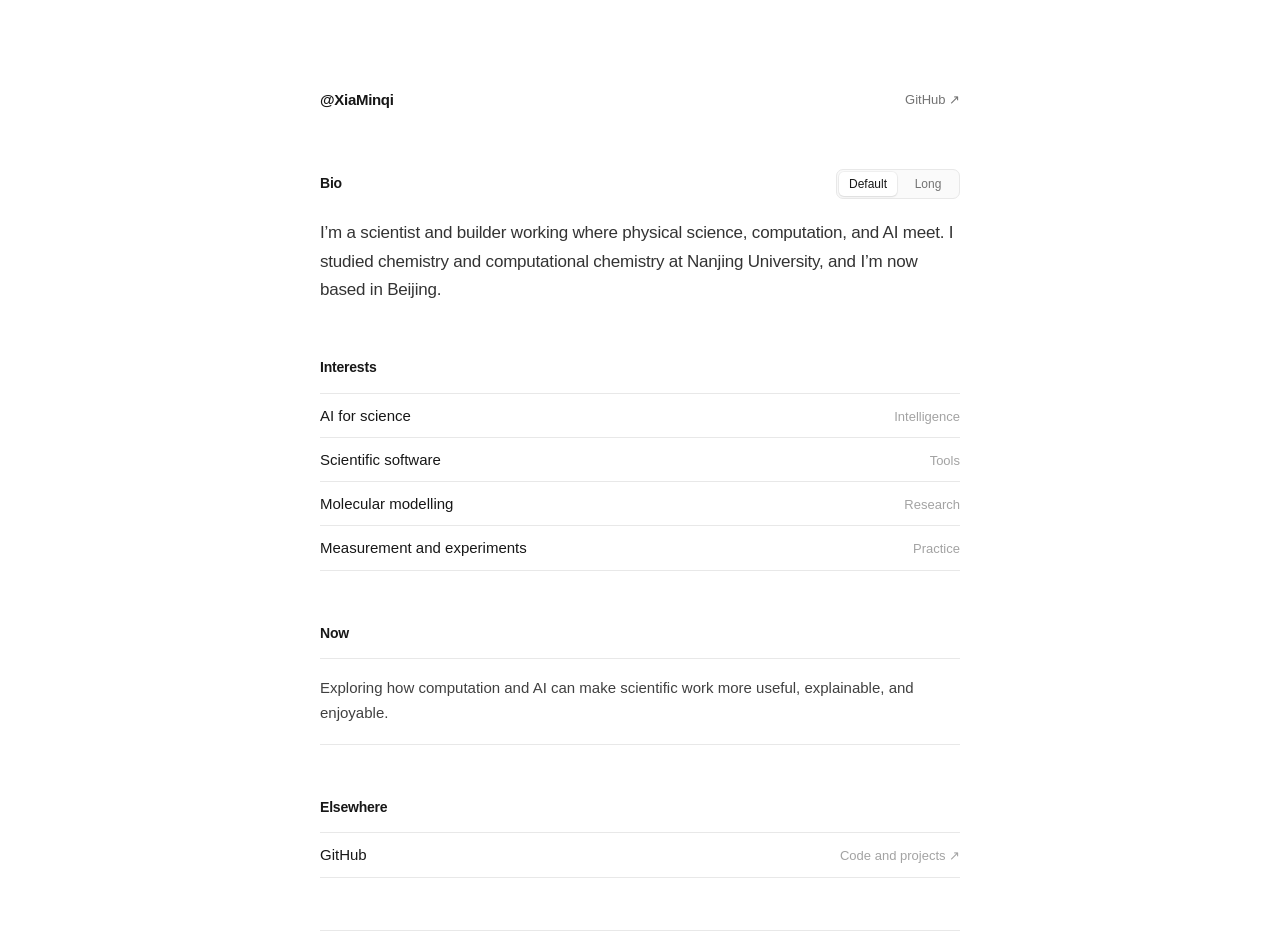
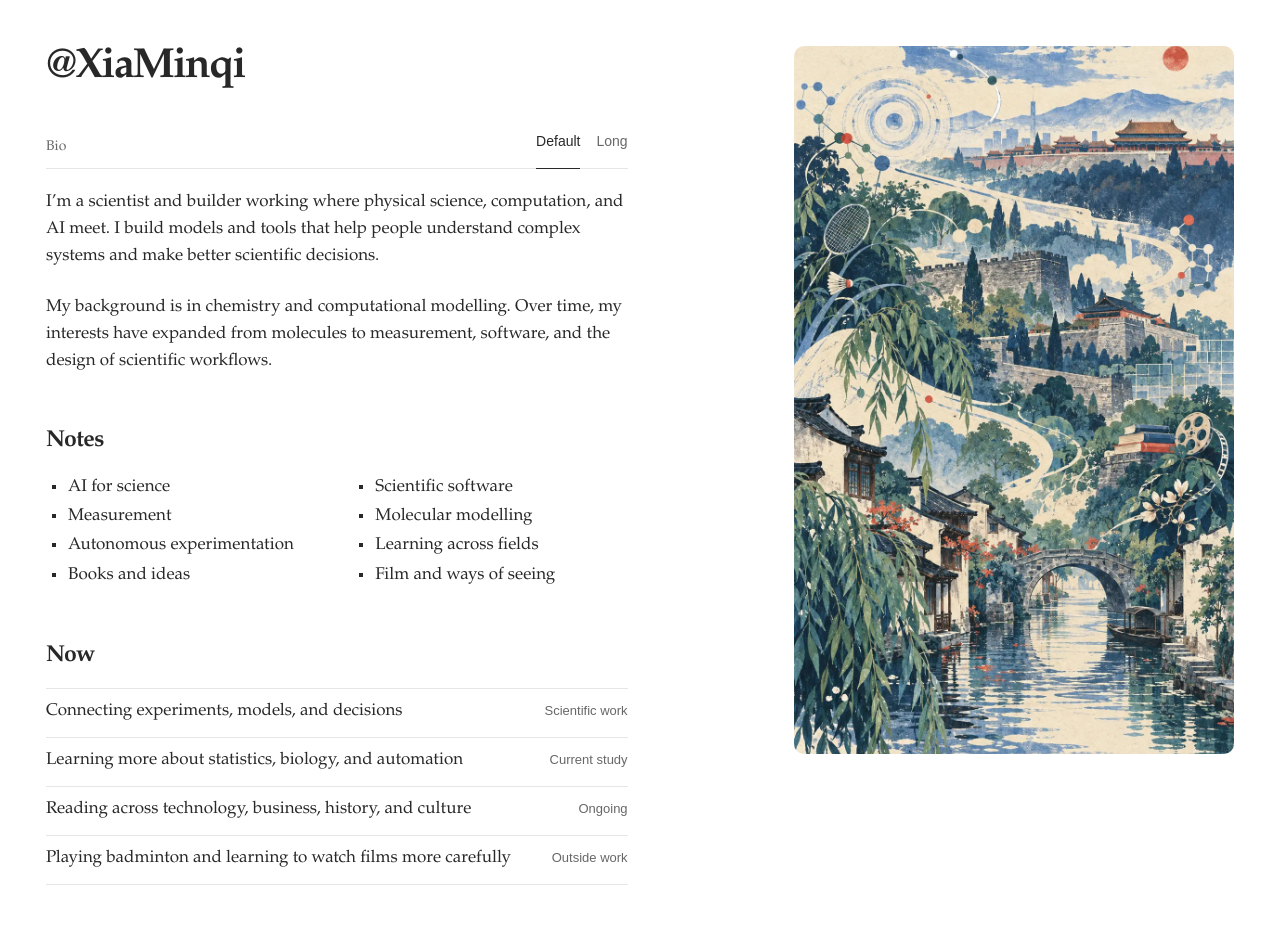
Before and after one commit to XiaMinqi/Home, a Next.js app: page / in a window 1280 px wide. Shown: the top 938 px of the page. Built offline with nearby package versions, Linux system fonts and the light colour scheme.

Commit message:
Redesign homepage in a Lee Robinson-inspired style

```diff
--- a/app/globals.css
+++ b/app/globals.css
@@ -2,187 +2,214 @@
 
 :root {
   color-scheme: light;
-  --background: #ffffff;
-  --foreground: #171717;
-  --muted: #737373;
-  --faint: #a3a3a3;
-  --line: #e8e8e8;
-  --selection: #dfe9ff;
+  --paper: #ffffff;
+  --ink: #282828;
+  --muted: #676767;
+  --faint: #a1a1a1;
+  --line: #e6e6e6;
+  --selection: #dbe8ff;
 }
 
 * { box-sizing: border-box; }
 html { scroll-behavior: smooth; }
 body {
   margin: 0;
-  background: var(--background);
-  color: var(--foreground);
-  font-family: Arial, Helvetica, sans-serif;
-  font-size: 15px;
-  line-height: 1.55;
+  background: var(--paper);
+  color: var(--ink);
+  font-family: "Iowan Old Style Local", "Iowan Old Style", "Palatino Linotype", Palatino, Georgia, serif;
+  font-size: 17px;
+  line-height: 1.6;
   -webkit-font-smoothing: antialiased;
   text-rendering: optimizeLegibility;
 }
 ::selection { background: var(--selection); }
-button, a { font: inherit; }
 a { color: inherit; }
-a:focus-visible, button:focus-visible {
-  outline: 2px solid #2563eb;
-  outline-offset: 3px;
+button { font: inherit; }
+a:focus-visible,
+button:focus-visible {
+  outline: 2px solid currentColor;
+  outline-offset: 4px;
 }
 
-.page {
-  width: min(calc(100% - 40px), 640px);
+.site-shell {
+  display: grid;
+  grid-template-columns: minmax(0, 600px) minmax(360px, 440px);
+  justify-content: space-between;
+  gap: clamp(72px, 13vw, 220px);
+  width: 100%;
+  max-width: 1353px;
   margin: 0 auto;
-  padding: 88px 0 48px;
+  padding: 46px;
 }
-
-.topbar {
-  display: flex;
-  align-items: center;
-  justify-content: space-between;
-  margin-bottom: 58px;
-}
+.content-column { min-width: 0; }
+header { margin-bottom: 34px; }
 .handle {
+  display: inline-block;
+  color: var(--ink);
+  font-size: 42px;
   font-weight: 600;
-  letter-spacing: -0.02em;
+  letter-spacing: -0.045em;
+  line-height: 1.05;
   text-decoration: none;
 }
-.handle:hover { text-decoration: underline; text-underline-offset: 4px; }
-.github-link {
+.handle:hover { text-decoration: underline; text-decoration-thickness: 1px; text-underline-offset: 6px; }
+
+.bio { margin-bottom: 52px; }
+.bio-toolbar {
+  display: flex;
+  align-items: flex-end;
+  justify-content: space-between;
+  height: 45px;
+  border-bottom: 1px solid var(--line);
   color: var(--muted);
-  font-size: 13px;
-  text-decoration: none;
+  font-size: 14px;
 }
-.github-link:hover { color: var(--foreground); }
-
-.bio-section,
-.content-section { margin-bottom: 52px; }
-.section-topline {
-  display: flex;
-  align-items: center;
-  justify-content: space-between;
-  gap: 20px;
-  margin-bottom: 20px;
-}
-h1, h2 {
-  margin: 0;
-  font-size: 14px;
-  font-weight: 600;
-  letter-spacing: -0.015em;
-}
-.bio-switch {
-  display: flex;
-  align-items: center;
-  gap: 2px;
-  padding: 2px;
-  border: 1px solid var(--line);
-  border-radius: 7px;
-  background: #fafafa;
-}
-.bio-switch button {
-  min-width: 58px;
-  padding: 3px 8px;
+.bio-toolbar > span { padding-bottom: 10px; }
+.bio-modes { display: flex; height: 100%; gap: 16px; }
+.bio-modes button {
+  position: relative;
+  padding: 0 0 10px;
   border: 0;
-  border-radius: 5px;
   background: transparent;
   color: var(--muted);
-  font-size: 12px;
-  line-height: 1.5;
+  font-family: Arial, Helvetica, sans-serif;
+  font-size: 14px;
   cursor: pointer;
 }
-.bio-switch button.active {
-  background: var(--background);
-  color: var(--foreground);
-  box-shadow: 0 1px 2px rgb(0 0 0 / 9%), 0 0 0 1px rgb(0 0 0 / 4%);
+.bio-modes button::after {
+  content: "";
+  position: absolute;
+  right: 0;
+  bottom: -1px;
+  left: 0;
+  height: 1px;
+  background: transparent;
 }
-.bio-copy {
-  color: #333;
-  font-size: 17px;
-  line-height: 1.68;
-  letter-spacing: -0.012em;
+.bio-modes button.active { color: var(--ink); }
+.bio-modes button.active::after { background: var(--ink); }
+.bio-copy { padding-top: 20px; }
+.bio-copy p { margin: 0 0 23px; }
+.bio-copy p:last-child { margin-bottom: 0; }
+
+.section { margin-bottom: 53px; }
+.section h1 {
+  margin: 0 0 18px;
+  font-size: 23px;
+  font-weight: 600;
+  letter-spacing: -0.025em;
+  line-height: 1.25;
 }
-.bio-copy p { margin: 0; }
-.bio-copy p + p { margin-top: 16px; }
+.note-grid {
+  display: grid;
+  grid-template-columns: repeat(2, minmax(0, 1fr));
+  column-gap: 54px;
+  row-gap: 2px;
+  margin: 0;
+  padding-left: 21px;
+  list-style-type: square;
+}
+.note-grid li { padding-left: 1px; }
 
-.content-section h2 { margin-bottom: 14px; }
-.link-list {
+.row-list {
   margin: 0;
   padding: 0;
   border-top: 1px solid var(--line);
   list-style: none;
 }
-.link-list li {
+.row-list li {
   display: flex;
   align-items: baseline;
   justify-content: space-between;
-  gap: 20px;
-  min-height: 43px;
-  padding: 10px 0;
+  gap: 24px;
+  padding: 12px 0 13px;
   border-bottom: 1px solid var(--line);
+  line-height: 1.35;
 }
-.meta {
+.row-list li > span:last-child {
   flex: 0 0 auto;
-  color: var(--faint);
+  color: var(--muted);
+  font-family: Arial, Helvetica, sans-serif;
   font-size: 13px;
-}
-.external-list li { padding: 0; }
-.external-list a {
-  display: flex;
-  align-items: baseline;
-  justify-content: space-between;
-  gap: 20px;
-  width: 100%;
-  padding: 10px 0;
-  text-decoration: none;
-}
-.external-list a:hover span:first-child { text-decoration: underline; text-underline-offset: 4px; }
-.now-copy {
-  margin: 0;
-  padding: 17px 0 18px;
-  border-top: 1px solid var(--line);
-  border-bottom: 1px solid var(--line);
-  color: #404040;
-  line-height: 1.65;
 }
 
 footer {
   display: flex;
   justify-content: space-between;
-  gap: 20px;
-  padding-top: 22px;
-  border-top: 1px solid var(--line);
-  color: var(--faint);
-  font-size: 12px;
+  gap: 24px;
+  padding-top: 2px;
+  color: var(--muted);
+  font-family: Arial, Helvetica, sans-serif;
+  font-size: 13px;
+}
+footer a { text-underline-offset: 3px; }
+
+.portrait-column {
+  position: sticky;
+  top: 46px;
+  align-self: start;
+  height: calc(100vh - 92px);
+  min-height: 620px;
+  max-height: 850px;
+}
+.portrait-column img {
+  display: block;
+  width: 100%;
+  height: 100%;
+  border-radius: 10px;
+  object-fit: cover;
+}
+
+@media (max-width: 1050px) {
+  .site-shell {
+    grid-template-columns: minmax(0, 600px) minmax(300px, 38vw);
+    gap: 56px;
+    padding: 38px;
+  }
+  .portrait-column { top: 38px; height: calc(100vh - 76px); }
+}
+
+@media (max-width: 820px) {
+  .site-shell {
+    display: block;
+    max-width: 680px;
+    padding: 34px 24px 28px;
+  }
+  .portrait-column {
+    position: static;
+    width: 100%;
+    height: auto;
+    min-height: 0;
+    max-height: none;
+    margin-top: 48px;
+  }
+  .portrait-column img { aspect-ratio: 4 / 5; }
 }
 
 @media (max-width: 520px) {
-  .page {
-    width: min(calc(100% - 32px), 640px);
-    padding-top: 44px;
-  }
-  .topbar { margin-bottom: 46px; }
-  .bio-section,
-  .content-section { margin-bottom: 44px; }
-  .bio-copy { font-size: 16px; }
-  .link-list li,
-  .external-list a { gap: 12px; }
-  .meta { font-size: 12px; }
+  body { font-size: 16px; line-height: 1.62; }
+  .site-shell { padding: 28px 20px 24px; }
+  header { margin-bottom: 28px; }
+  .handle { font-size: 36px; }
+  .bio { margin-bottom: 44px; }
+  .section { margin-bottom: 45px; }
+  .section h1 { font-size: 22px; }
+  .note-grid { grid-template-columns: 1fr; }
+  .row-list li { display: block; }
+  .row-list li > span:last-child { display: block; margin-top: 3px; }
+  footer { display: block; }
+  footer span { display: block; margin-top: 5px; }
 }
 
 @media (prefers-color-scheme: dark) {
   :root {
     color-scheme: dark;
-    --background: #111111;
-    --foreground: #ededed;
-    --muted: #a3a3a3;
-    --faint: #737373;
-    --line: #2a2a2a;
-    --selection: #264678;
+    --paper: #171717;
+    --ink: #efefef;
+    --muted: #a8a8a8;
+    --faint: #777777;
+    --line: #353535;
+    --selection: #35527d;
   }
-  .bio-copy,
-  .now-copy { color: #d4d4d4; }
-  .bio-switch { background: #171717; }
-  .bio-switch button.active { background: #262626; }
 }
 
 @media (prefers-reduced-motion: reduce) {
--- a/app/page.tsx
+++ b/app/page.tsx
@@ -2,36 +2,46 @@
 
 import { useState } from "react";
 
-const interests = [
-  ["AI for science", "Intelligence"],
-  ["Scientific software", "Tools"],
-  ["Molecular modelling", "Research"],
-  ["Measurement and experiments", "Practice"],
+const notes = [
+  "AI for science",
+  "Scientific software",
+  "Measurement",
+  "Molecular modelling",
+  "Autonomous experimentation",
+  "Learning across fields",
+  "Books and ideas",
+  "Film and ways of seeing",
+];
+
+const now = [
+  ["Connecting experiments, models, and decisions", "Scientific work"],
+  ["Learning more about statistics, biology, and automation", "Current study"],
+  ["Reading across technology, business, history, and culture", "Ongoing"],
+  ["Playing badminton and learning to watch films more carefully", "Outside work"],
+];
+
+const background = [
+  ["Scientific research, modelling, data, and AI", "Beijing"],
+  ["Chemistry and computational chemistry", "Nanjing University"],
+  ["Where I grew up", "Wuxi, Jiangsu"],
 ];
 
 export default function Home() {
   const [longBio, setLongBio] = useState(false);
 
   return (
-    <main className="page">
-      <header className="topbar">
+    <main className="site-shell">
+      <div className="content-column">
+        <header>
           <a className="handle" href="#bio" aria-label="Minqi Xia, home">
             @XiaMinqi
           </a>
-        <a
-          className="github-link"
-          href="https://github.com/XiaMinqi"
-          target="_blank"
-          rel="noreferrer"
-        >
-          GitHub <span aria-hidden="true">↗</span>
-        </a>
         </header>
 
-      <section className="bio-section" id="bio" aria-labelledby="bio-title">
-        <div className="section-topline">
-          <h1 id="bio-title">Bio</h1>
-          <div className="bio-switch" aria-label="Biography length">
+        <section className="bio" id="bio" aria-labelledby="bio-label">
+          <div className="bio-toolbar">
+            <span id="bio-label">Bio</span>
+            <div className="bio-modes" aria-label="Biography length">
               <button
                 type="button"
                 className={!longBio ? "active" : ""}
@@ -54,57 +64,71 @@ export default function Home() {
           <div className="bio-copy">
             <p>
               I’m a scientist and builder working where physical science,
-            computation, and AI meet. I studied chemistry and computational
-            chemistry at Nanjing University, and I’m now based in Beijing.
+              computation, and AI meet. I build models and tools that help people
+              understand complex systems and make better scientific decisions.
+            </p>
+            <p>
+              My background is in chemistry and computational modelling. Over
+              time, my interests have expanded from molecules to measurement,
+              software, and the design of scientific workflows.
             </p>
             {longBio && (
               <p>
-              I care about making complex scientific ideas easier to test,
-              explain, and use. Most days, that means moving between models,
-              experiments, data, and software. Away from work, I play badminton,
-              read, watch films, and stay curious about subjects far outside my
-              own field.
+                I grew up in Wuxi, studied at Nanjing University, and now live in
+                Beijing. Outside work, I play badminton, read widely, watch films,
+                and try to understand subjects beyond my own field.
               </p>
             )}
           </div>
         </section>
 
-      <section className="content-section" aria-labelledby="interests-title">
-        <h2 id="interests-title">Interests</h2>
-        <ul className="link-list">
-          {interests.map(([title, category]) => (
+        <section className="section" aria-labelledby="notes-title">
+          <h1 id="notes-title">Notes</h1>
+          <ul className="note-grid">
+            {notes.map((note) => (
+              <li key={note}>{note}</li>
+            ))}
+          </ul>
+        </section>
+
+        <section className="section" aria-labelledby="now-title">
+          <h1 id="now-title">Now</h1>
+          <ul className="row-list">
+            {now.map(([title, meta]) => (
               <li key={title}>
                 <span>{title}</span>
-              <span className="meta">{category}</span>
+                <span>{meta}</span>
               </li>
             ))}
           </ul>
         </section>
 
-      <section className="content-section" aria-labelledby="now-title">
-        <h2 id="now-title">Now</h2>
-        <p className="now-copy">
-          Exploring how computation and AI can make scientific work more useful,
-          explainable, and enjoyable.
-        </p>
-      </section>
-
-      <section className="content-section" aria-labelledby="elsewhere-title">
-        <h2 id="elsewhere-title">Elsewhere</h2>
-        <ul className="link-list external-list">
-          <li>
-            <a href="https://github.com/XiaMinqi" target="_blank" rel="noreferrer">
-              <span>GitHub</span>
-              <span className="meta">Code and projects ↗</span>
-            </a>
+        <section className="section" id="background" aria-labelledby="background-title">
+          <h1 id="background-title">Background</h1>
+          <ul className="row-list">
+            {background.map(([title, meta]) => (
+              <li key={title}>
+                <span>{title}</span>
+                <span>{meta}</span>
               </li>
+            ))}
           </ul>
         </section>
 
         <footer>
+          <a href="https://github.com/XiaMinqi" target="_blank" rel="noreferrer">
+            GitHub ↗
+          </a>
           <span>© {new Date().getFullYear()} Minqi Xia</span>
-        <span>Beijing, China</span>
         </footer>
+      </div>
+
+      <aside className="portrait-column" aria-label="Personal journey illustration">
+        <img
+          src="/journey.webp"
+          alt="A painted landscape tracing a journey from Jiangnan through Nanjing to Beijing, with subtle references to science, books, film, and badminton."
+        />
+      </aside>
     </main>
   );
 }
```
Also changed, not shown: public/journey.webp (added). Lines whose indentation alone changed are shown as unchanged.
